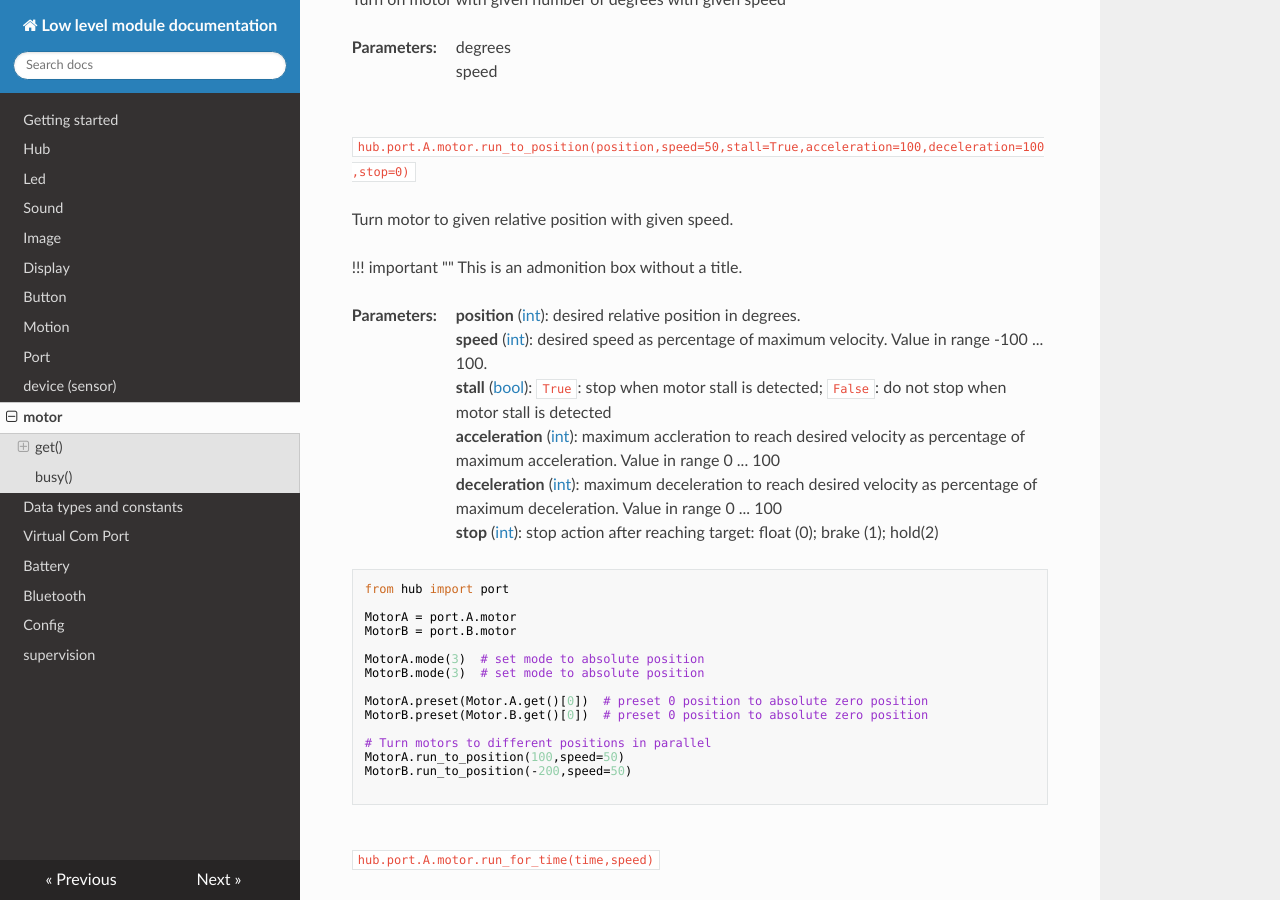
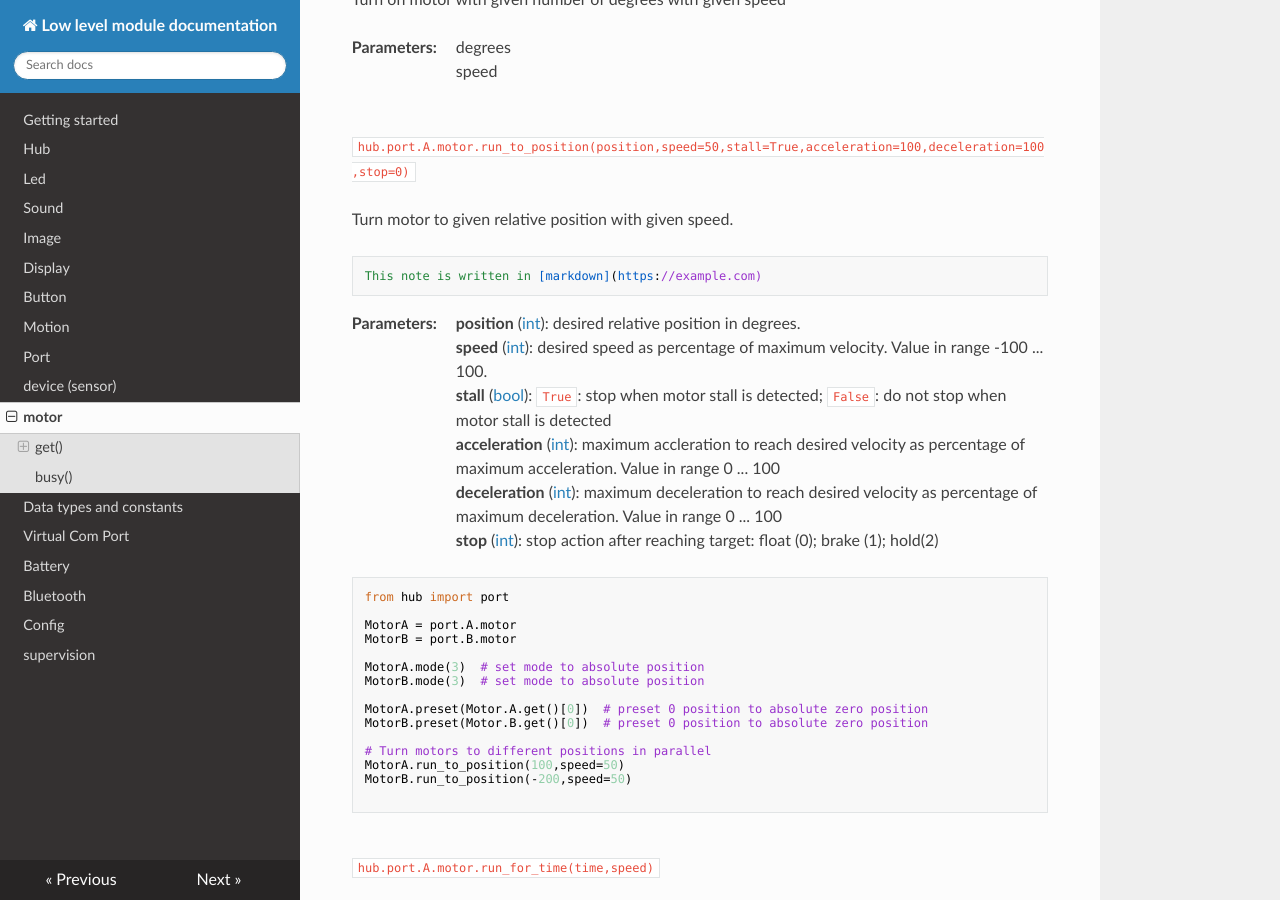
Before and after one commit to NStrijbosch/hub-module-notes, an MkDocs documentation site: the page built from docs/motors.md, in a window 1280 px wide and 900 px high, scrolled down 1896 px. Built offline with MkDocs 1.6.1, drawn with Linux system fonts in a browser that asks for light colours; nearby versions of some CDN libraries.

Commit message:
Update motors.md

````diff
--- a/docs/motors.md
+++ b/docs/motors.md
@@ -101,8 +101,9 @@ __Parameters:__
 
 Turn motor to given relative position with given speed.
 
-!!! important ""
-    This is an admonition box without a title.
+```{note}
+This note is written in [markdown](https://example.com)
+```
 
 __Parameters:__
 
````
